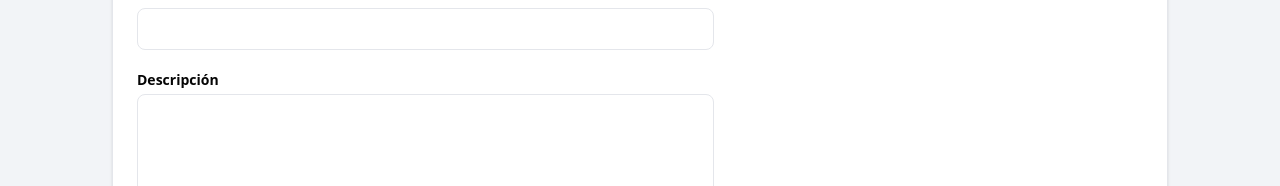
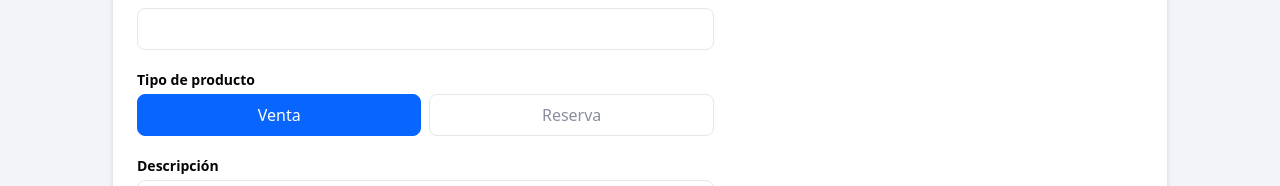
Before and after one commit to AugustoFons/pf-proyectofinalDH-Front, a React (Vite) app: page /administracion/producto/nuevo in a window 1280 px wide. Shown: the part 376-562 px from the top of the page. Built offline with nearby package versions, Linux system fonts and the light colour scheme; no server answers; the HTML template or start-up script is replaced by a standard one.

Commit message:
products type

```diff
--- a/src/pages/ProductDetail.tsx
+++ b/src/pages/ProductDetail.tsx
@@ -10,6 +10,8 @@ export default function ProductDetail() {
   const [product, setProduct] = useState<any | null>(null);
   const [loading, setLoading] = useState(true);
   const [activeIndex, setActiveIndex] = useState(0);
+
+  console.log("Product ID:", product);
 
   useEffect(() => {
     setLoading(true);
@@ -97,7 +99,9 @@ export default function ProductDetail() {
 
               {/* Botón reservar/comprar */}
               <button className="w-full py-3 rounded-lg bg-fb-primary text-white font-semibold hover:bg-fb-primary-dark transition cursor-pointer">
-                Comprar
+                {
+                  product.productType === "RESERVA" ? "Reservar ahora" : "Comprar ahora"
+                }
               </button>
 
               {/* Ubicación u otros datos */}
--- a/src/pages/admin/AdminProductForm.tsx
+++ b/src/pages/admin/AdminProductForm.tsx
@@ -25,6 +25,7 @@ export default function AdminProductForm({ mode }: Props) {
   const [price, setPrice] = useState<string>("");
   const [imageUrls, setImageUrls] = useState<string[]>([""]);
   const [categoryIds, setCategoryIds] = useState<number[]>([]);
+  const [productType, setProductType] = useState<"RESERVA" | "VENTA">("VENTA");
 
   useEffect(() => {
     categoryService.list().then(setCategories).catch(() => setCategories([]));
@@ -42,6 +43,7 @@ export default function AdminProductForm({ mode }: Props) {
         setPrice(p.price != null ? String(p.price) : "");
         setImageUrls(p.images?.length ? p.images : [""]);
         setCategoryIds(p.categories ?? []);
+        setProductType(p.productType === "RESERVA" ? "RESERVA" : "VENTA");
       })
       .catch((e: any) => setError(e?.message ?? "Error cargando producto"))
       .finally(() => setLoading(false));
@@ -78,6 +80,7 @@ export default function AdminProductForm({ mode }: Props) {
       price: price.trim() ? Number(price) : null,
       imageUrls: imageUrls.map((x) => x.trim()).filter(Boolean),
       categoryIds,
+      productType
     };
 
     setSaving(true);
@@ -145,6 +148,38 @@ export default function AdminProductForm({ mode }: Props) {
                     inputMode="decimal"
                     className="w-full px-3 py-2 border border-fb-stroke rounded-lg focus:outline-none focus:ring-2 focus:ring-fb-primary"
                   />
+                </div>
+
+                <div>
+                  <label className="block text-sm font-semibold text-fb-text mb-1">
+                    Tipo de producto
+                  </label>
+                  <div className="flex gap-2">
+                    <button
+                      type="button"
+                      onClick={() => setProductType("VENTA")}
+                      className={[
+                        "flex-1 px-4 py-2 rounded-lg font-medium transition border",
+                        productType === "VENTA"
+                          ? "bg-fb-primary text-fb-white border-fb-primary"
+                          : "bg-fb-surface text-fb-text-secondary border-fb-stroke hover:bg-black/5"
+                      ].join(" ")}
+                    >
+                      Venta
+                    </button>
+                    <button
+                      type="button"
+                      onClick={() => setProductType("RESERVA")}
+                      className={[
+                        "flex-1 px-4 py-2 rounded-lg font-medium transition border",
+                        productType === "RESERVA"
+                          ? "bg-fb-primary text-fb-white border-fb-primary"
+                          : "bg-fb-surface text-fb-text-secondary border-fb-stroke hover:bg-black/5"
+                      ].join(" ")}
+                    >
+                      Reserva
+                    </button>
+                  </div>
                 </div>
 
                 <div>
--- a/src/types/product.ts
+++ b/src/types/product.ts
@@ -1,6 +1,6 @@
 export type ProductRes = {
   id: number; name: string; description?: string; price?: number;
-  images: string[]; categories: number[];
+  images: string[]; categories: number[]; productType?: string;
 };
 
 export type Page<T> = {
@@ -8,7 +8,7 @@ export type Page<T> = {
 };
 
 export type ProductCreateReq = {
-  name: string; description?: string; price?: number; imageUrls?: string[]; categoryIds?: number[];
+  name: string; description?: string; price?: number; imageUrls?: string[]; categoryIds?: number[]; productType?: string;
 };
 
 export type ProductUpdateReq = ProductCreateReq;
```
